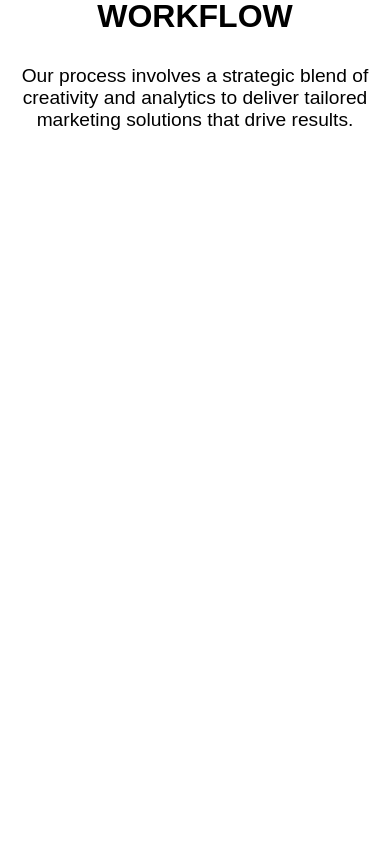
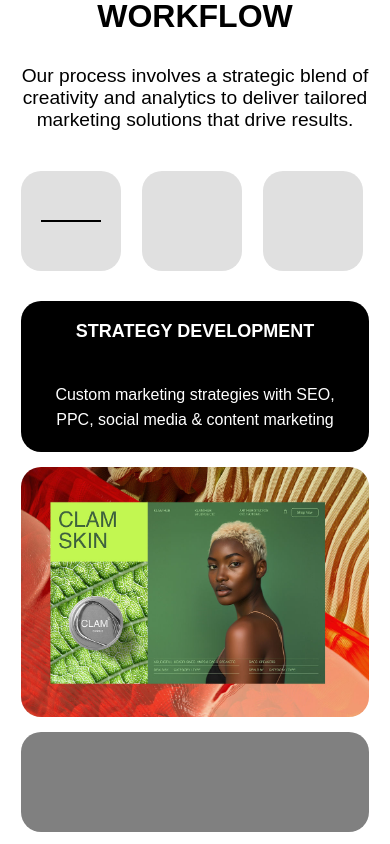
Before and after one commit to ahsan0110/wix-template, a Vue app: page / in a window 390 px wide. Shown: the part 2910-3754 px from the top of the page. Before the commit the page ends 3093 px from the top, so only its background shows below. Built offline with nearby package versions, Linux system fonts and the light colour scheme.

Commit message:
make green img component

```diff
--- a/src/Pages/HomePage.vue
+++ b/src/Pages/HomePage.vue
@@ -5,9 +5,11 @@
     <HomeGrid />
     <Information topText="Our Process" heading="EFFICIENT WORKFLOW"
     bottomText="Our process involves a strategic blend of creativity and analytics to deliver tailored marketing solutions that drive results." />
+    <GreenCard />
 
 </template>
 <script>
+import GreenCard from '../components/GreenCard.vue';
 import HeroComponent from '../components/HeroComponent.vue';
 import HomeGrid from '../components/HomeGrid.vue';
 import Information from '../components/Information.vue';
@@ -15,7 +17,7 @@
 
 export default {
     name: 'HomePage',
-    components: { NavBar, HeroComponent, Information, HomeGrid },
+    components: { NavBar, HeroComponent, Information, HomeGrid,GreenCard },
 }
 
 </script>
--- /dev/null
+++ b/src/components/GreenCard.vue
@@ -0,0 +1,114 @@
+<template>
+  <div class="green-parent" :class="{ 'fade-in': pageLoaded }">
+    <div ref="lineDiv" class="div-line div-grey" :class="{ animate: isVisible[0] }"></div>
+    <div ref="xDiv" class="div-x div-grey" :class="{ animate: isVisible[1] }"></div>
+    <div ref="plusDiv" class="div-plus div-grey" :class="{ animate: isVisible[2] }"></div>
+
+    <div class="div-strategy">
+      <h1>STRATEGY DEVELOPMENT</h1>
+      <p>Custom marketing strategies with SEO, PPC, social media & content marketing</p>
+    </div>
+
+    <div class="div-dark-grey"></div>
+
+    <div class="div-green-ni66a">
+      <img src="/green_ni66a.png" alt="">
+    </div>
+  </div>
+</template>
+
+<script>
+export default {
+  data() {
+    return {
+      pageLoaded: false,
+      isVisible: [false, false, false],
+    };
+  },
+  mounted() {
+    // Fade in the page
+    setTimeout(() => {
+      this.pageLoaded = true;
+    }, 100); // tiny delay for smooth effect
+
+    // Intersection Observer for first 3 divs
+    const divs = [this.$refs.lineDiv, this.$refs.xDiv, this.$refs.plusDiv];
+
+    const observer = new IntersectionObserver(
+      (entries) => {
+        entries.forEach((entry, index) => {
+          if (entry.isIntersecting) {
+            this.isVisible[index] = true;
+            observer.unobserve(entry.target);
+          }
+        });
+      },
+      { threshold: 0.3 }
+    );
+
+    divs.forEach((div) => observer.observe(div));
+  },
+};
+</script>
+
+<style>
+/* Page fade-in */
+.green-parent {
+  opacity: 0;
+  transition: opacity 1.2s ease;
+}
+.green-parent.fade-in {
+  opacity: 1;
+}
+
+/* Div styling */
+.div-grey {
+  background: #e0e0e0;
+  width: 100px;
+  height: 100px;
+  position: relative;
+  display: flex;
+  justify-content: center;
+  align-items: center;
+  border-radius: 10px;
+}
+
+/* Base lines */
+.div-grey::before,
+.div-grey::after {
+  content: "";
+  position: absolute;
+  width: 60%;
+  height: 2px;
+  background-color: #000;
+  top: 50%;
+  left: 50%;
+  transform: translate(-50%, -50%) rotate(0deg);
+  transform-origin: center;
+  opacity: 0;
+  transition: opacity 0.3s ease;
+}
+
+/* Hide ::after for horizontal line */
+.div-line::after { display: none; }
+
+/* X & + will use both lines */
+/* Final rotations using CSS variables */
+.div-line.animate::before { animation: rotateDiv 1.5s forwards; --final-rotate: 0deg; }
+.div-x.animate::before { animation: rotateDiv 1.5s forwards; --final-rotate: 45deg; }
+.div-x.animate::after  { animation: rotateDiv 1.5s forwards; --final-rotate: -45deg; }
+.div-plus.animate::before { animation: rotateDiv 1.5s forwards; --final-rotate: 0deg; }
+.div-plus.animate::after  { animation: rotateDiv 1.5s forwards; --final-rotate: 90deg; }
+
+@keyframes rotateDiv {
+  0% {
+    transform: translate(-50%, -50%) rotate(0deg);
+    opacity: 0;
+  }
+  100% {
+    transform: translate(-50%, -50%) rotate(var(--final-rotate));
+    opacity: 1;
+  }
+}
+
+</style>
--- a/src/style.css
+++ b/src/style.css
@@ -250,12 +250,67 @@
   background-color: #000000;
   border: 1px solid #fff;
 }
-.bottom-p{
+.bottom-p {
   max-width: 40%;
   margin-top: 30px;
   text-align: center;
+}
 
+.green-parent {
+  display: grid;
+  grid-template-columns: repeat(5, 1fr);
+  grid-template-rows: repeat(4, 1fr);
+  gap: 20px;
+  max-width: 70%;
+  margin: 0 auto;
 }
+
+.green-parent div {
+  /* background-color: #000; */
+  border-radius: var(--border-radius);
+}
+
+.div-strategy {
+  grid-column: span 2 / span 2;
+  grid-row: span 3 / span 3;
+  background-color: #000;
+  color: #fff;
+  display: flex;
+  flex-direction: column;
+  gap: 40px;
+  justify-content: center;
+  padding: 0 25px;
+}
+.div-strategy h1 {
+  font-size: clamp(18px, 2vw, 32px);
+}
+.div-strategy p {
+  line-height: 25px;
+}
+.div-dark-grey {
+  grid-column: span 2 / span 2;
+  grid-column-start: 4;
+  grid-row-start: 4;
+  background-color: #808080;
+}
+
+.div-green-ni66a {
+  grid-column: span 3 / span 3;
+  grid-row: span 3 / span 3;
+  grid-column-start: 1;
+  grid-row-start: 2;
+  width: 100%;
+  height: 350px;
+  overflow: hidden;
+}
+.div-green-ni66a img {
+  width: 100%;
+  height: 100%;
+  display: block;
+  object-fit: cover;
+}
+
+
 
 
 
@@ -286,8 +341,57 @@
   .pages.active {
     display: flex;
   }
-  .bottom-p{
+  .bottom-p {
     max-width: 100%;
+  }
+
+  .green-parent {
+    grid-template-columns: repeat(3, 1fr);
+    grid-template-rows: auto;
+  }
+  .div-grey {
+    align-self: center;
+
+  }
+  .div-line {
+    grid-column: 1;
+
+    grid-row: 1;
+  }
+  .div-x {
+    grid-column: 2;
+    grid-row: 1;
+  }
+  .div-plus {
+    grid-column: 3;
+    grid-row: 1;
+  }
+  .div-strategy {
+    grid-column: 1 / -1;
+    grid-row: 3;
+    padding: 20px;
+    text-align: center;
+  }
+
+  /* Green image div below strategy */
+  .div-green-ni66a {
+    grid-column: 1 / -1;
+    grid-row: 4;
+    width: 100%;
+    height: 250px; /* smaller on mobile */
+  }
+
+  /* Dark grey div at the bottom */
+  .div-dark-grey {
+    grid-column: 1 / -1;
+    grid-row: 5;
+    height: 100px; /* optional */
+  }
+
+  /* Optional: reduce gaps */
+  .green-parent {
+    gap: 15px;
+    max-width: 95%;
   }
 }
 @media (max-width: 750px) {
@@ -299,7 +403,7 @@
   .div2 p {
     max-width: 100%;
   }
-  .div4{
+  .div4 {
     height: 300px;
   }
   /* .div4 img{
@@ -327,7 +431,7 @@
   .pages {
     top: 80px;
   }
-  .bottom-p{
+  .bottom-p {
     max-width: 100%;
   }
   .info-section h1 {
```
